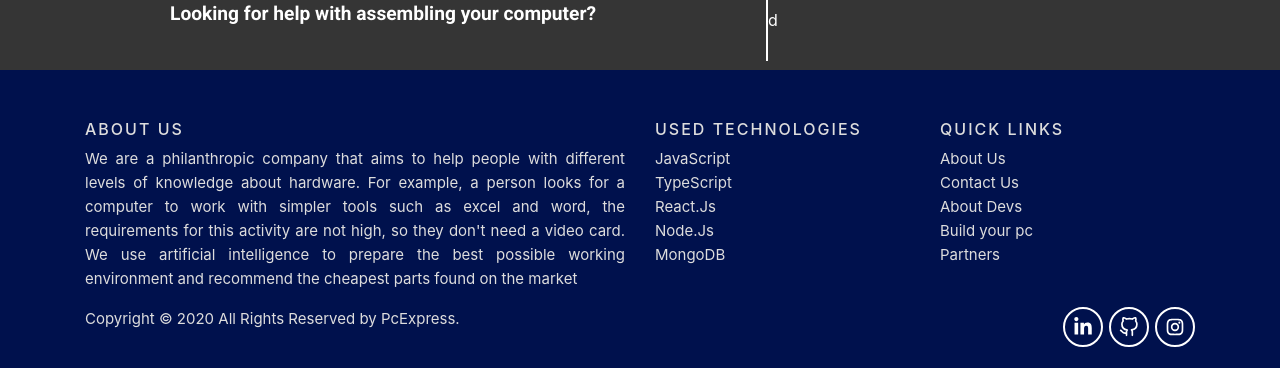
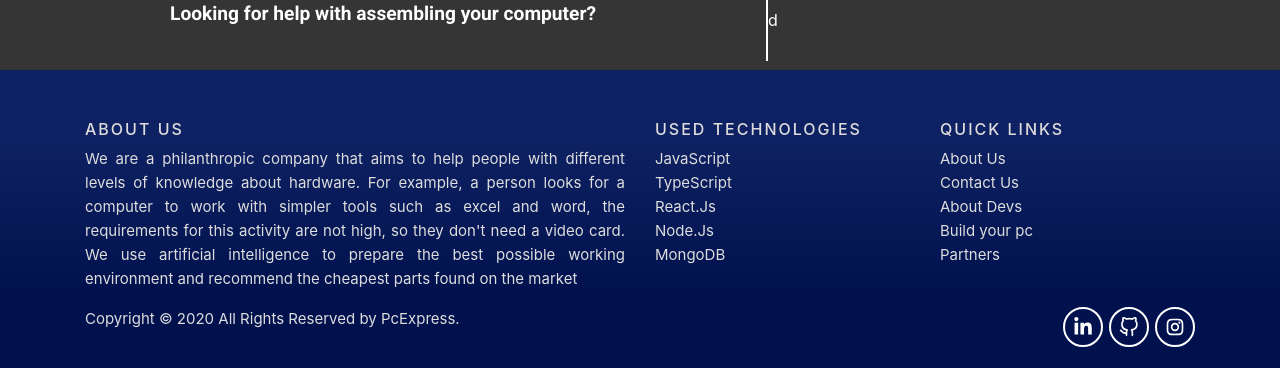
Before and after one commit to eulixir/Pc_Express_2.0, a React (Create React App) app in the folder web/: page / in a window 1280 px wide. Shown: the part 869-1237 px from the top of the page. Built offline with nearby package versions, Linux system fonts and the light colour scheme.

Commit message:
update prototype

```diff
--- a/web/src/components/footer/styles/footer.css
+++ b/web/src/components/footer/styles/footer.css
@@ -1,5 +1,10 @@
 .site-footer {
-  background-color: #00114d;
+  background: rgb(14, 33, 98);
+  background: linear-gradient(
+    180deg,
+    rgba(14, 33, 98, 1) 23%,
+    rgba(0, 17, 77, 1) 75%
+  );
   padding: 45px 0 20px;
   font-size: 15px;
   line-height: 24px;
@@ -109,6 +114,7 @@
   -webkit-transition: all 0.2s linear;
   -o-transition: all 0.2s linear;
   transition: all 0.2s linear;
+  transition: 0.4s;
 }
 .social-icons a:active,
 .social-icons a:focus,
--- a/web/src/pages/Landing/index.tsx
+++ b/web/src/pages/Landing/index.tsx
@@ -17,6 +17,7 @@ export default function Landing() {
           <div className="sliderBackground">
             <Slider />
             <HelpToAssembly />
+
             <Footer />
           </div>
         </div>
```
Also changed, not shown: 1 other file (tests, documents, lock files or other folders).
